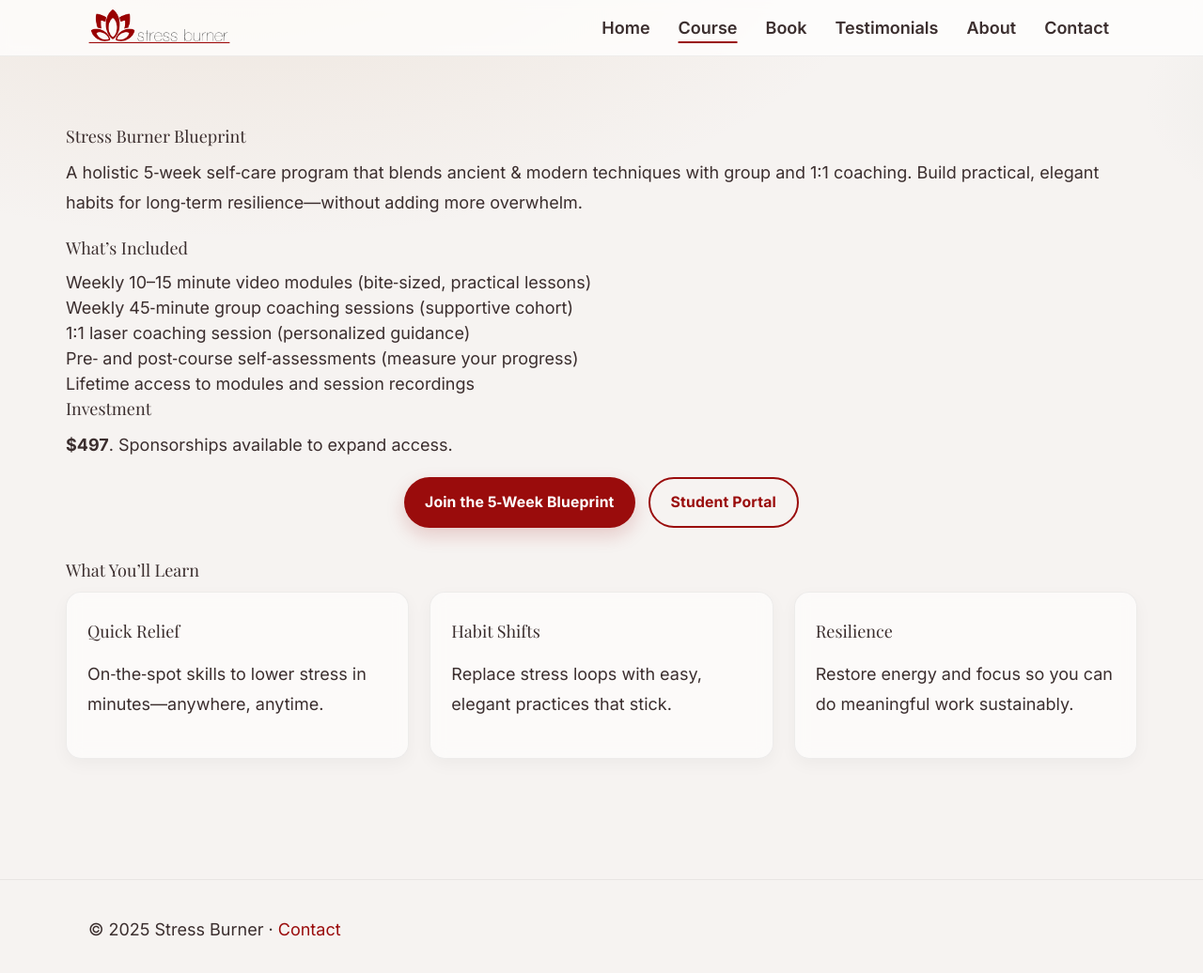
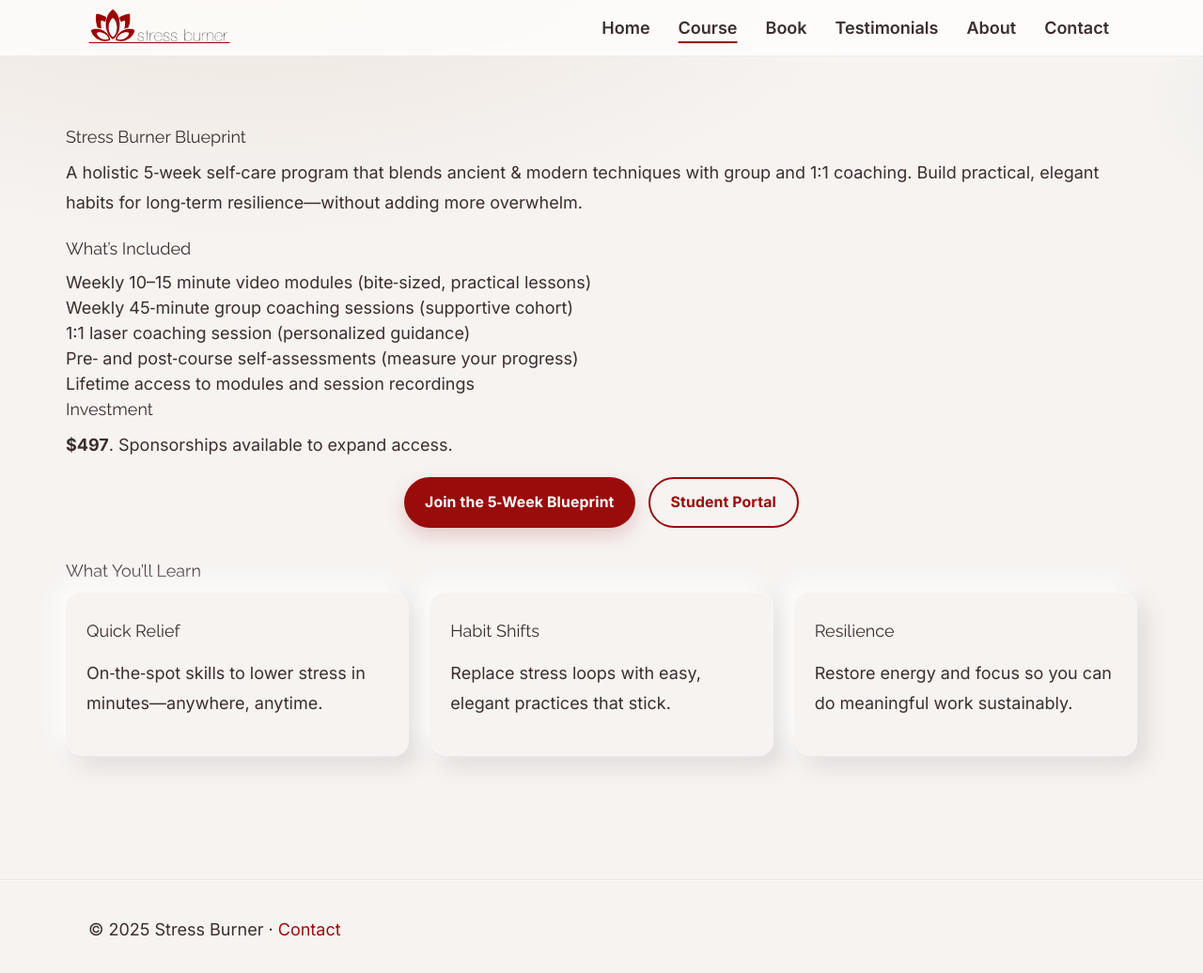
Before and after one commit to chriswakeley/test-blog, a Jekyll site: the page built from course.md, in a window 1280 px wide and 1052 px high. Shown: the top 1036 px of the window at 94% size. Built offline with Jekyll 4.4.1, drawn with Linux system fonts in a browser that asks for light colours.

Commit message:
style: update font family in header and subtitle for consistency refactor: remove secondary button from hero section

```diff
--- a/_layouts/default.html
+++ b/_layouts/default.html
@@ -6,7 +6,7 @@
   <title>{% if page.title %}{{ page.title }} · {% endif %}{{ site.title }}</title>
   <link rel="preconnect" href="https://fonts.googleapis.com">
   <link rel="preconnect" href="https://fonts.gstatic.com" crossorigin>
-  <link href="https://fonts.googleapis.com/css2?family=Playfair+Display:wght@400;600;700&family=Inter:wght@400;500;600;700&display=swap" rel="stylesheet">
+  <link href="https://fonts.googleapis.com/css2?family=Raleway:wght@400;600;700&family=Inter:wght@400;500;600;700&display=swap" rel="stylesheet">
   <link rel="stylesheet" href="{{ '/assets/css/tailwind.css' | relative_url }}">
   <link rel="stylesheet" href="{{ '/assets/css/main.css' | relative_url }}">
   {% seo %}
--- a/assets/css/main.css
+++ b/assets/css/main.css
@@ -10,7 +10,7 @@
 *{box-sizing:border-box}
 html,body{margin:0;padding:0;color:var(--sb-ink);font-family:Inter,system-ui,-apple-system,Segoe UI,Roboto,Ubuntu,"Helvetica Neue",Arial,sans-serif;font-size:18px;}
 html{min-height:100%;background:var(--sb-warm) !important}
-h1,h2,h3,h4{font-family:"Playfair Display", Georgia, serif;color:var(--sb-ink);margin:0 0 .5rem}
+h1,h2,h3,h4{font-family:"Raleway", Inter, system-ui, -apple-system, Segoe UI, Roboto, Ubuntu, "Helvetica Neue", Arial, sans-serif; color:var(--sb-ink); margin:0 0 .5rem}
 p{line-height:1.8;margin:.5rem 0 1rem}
 a{color:var(--sb-red);text-decoration:none}
 a:hover{text-decoration:underline}
@@ -43,6 +43,10 @@ main{flex:1}
 .page-home .sb-header{ --header-bg: 0; --header-blur: 0px; --header-border: 0 }
 .header-inner{display:flex;align-items:center;justify-content:space-between;gap:24px}
 .brand img{height:44px;width:auto;display:block;filter:drop-shadow(0 1px 0 rgba(255,255,255,.75))}
+/* Optional: subtle neumorphic header base on non-home pages */
+.sb-header:not(.page-home *){
+  box-shadow: inset 0 -1px 0 rgba(255,255,255,.55);
+}
 .nav{display:flex;gap:18px;flex-wrap:wrap}
 .nav-link{color:var(--sb-ink);font-weight:600;padding:16px 6px;text-decoration:none}
 .nav-link:hover,.nav-link.active{ text-decoration: underline; text-decoration-thickness: 2px; text-underline-offset: 8px; text-decoration-color: var(--sb-red); }
@@ -83,7 +87,7 @@ main{flex:1}
 .tag{color:var(--sb-gold);font-weight:700;letter-spacing:.14em;text-transform:uppercase}
 .hero h1{font-size:68px;letter-spacing:.01em;text-transform:uppercase;line-height:1.06;margin:.3rem 0 0.75rem;text-shadow:0 2px 12px rgba(0,0,0,.08)}
 .hero p{max-width:920px;font-size:1.1rem;opacity:.9}
-.hero .subtitle{font-family:"Playfair Display", Georgia, serif;color:#6a3e3e;font-style:italic;font-weight:600;letter-spacing:.02em;margin-top:.25rem;margin-bottom:.5rem;font-size:1.35rem}
+.hero .subtitle{font-family:Inter,system-ui,-apple-system,Segoe UI,Roboto,Ubuntu,"Helvetica Neue",Arial,sans-serif;color:#6a3e3e;font-style:italic;font-weight:600;letter-spacing:.02em;margin-top:.25rem;margin-bottom:.5rem;font-size:1.35rem}
 .cta-row{display:flex;gap:14px;flex-wrap:wrap;margin-top:22px;justify-content:center}
 .btn{display:inline-flex;align-items:center;justify-content:center;gap:8px;background:var(--sb-red);color:#fff;padding:12px 22px;border-radius:999px;font-weight:800;letter-spacing:.01em;box-shadow:0 8px 20px rgba(154,12,12,.18);transition: box-shadow .2s ease, background-color .15s ease;line-height:1;text-decoration:none;border:0;min-height:44px;outline:none}
 .btn:hover{box-shadow:0 10px 24px rgba(154,12,12,.22);background-color:#881010;text-decoration:none}
@@ -108,7 +112,7 @@ main{flex:1}
 .section-intro.has-accent::after{content:"";position:absolute;left:50%;transform:translateX(-50%);bottom:-14px;width:min(900px,90%);height:220px;background:url('../images/chaos-order.png') center/cover no-repeat;opacity:.08;pointer-events:none;z-index:-1}
 
 /* Editorial panel */
-.panel{display:grid;grid-template-columns:1.15fr 1fr;gap:28px;align-items:center;background:rgba(255,255,255,.55);backdrop-filter:saturate(140%) blur(6px);-webkit-backdrop-filter:saturate(140%) blur(6px);border:1px solid rgba(0,0,0,.06);border-radius:16px;padding:22px}
+.panel{display:grid;grid-template-columns:1.15fr 1fr;gap:28px;align-items:center;background:var(--sb-warm);border-radius:16px;padding:22px;box-shadow:-10px -10px 24px rgba(255,255,255,.85), 10px 10px 24px rgba(0,0,0,.10), inset 0 1px 0 rgba(255,255,255,.45), inset 0 -1px 0 rgba(0,0,0,.05)}
 .panel.image-right{grid-template-columns:1fr 1.15fr}
 .panel.image-right .panel-media{order:2}
 .panel-media img{display:block;width:100%;height:100%;max-height:440px;object-fit:cover;border-radius:12px;box-shadow:0 6px 16px rgba(0,0,0,.06)}
@@ -131,19 +135,21 @@ main{flex:1}
 /* Editorial feature list */
 .feature-list{display:grid;gap:18px}
 .feature-list .feature{display:grid;grid-template-columns:32px 1fr;gap:14px;align-items:start}
+/* Neumorphic feature tiles */
+.feature-list .feature, .features .feature{background:var(--sb-warm);border-radius:14px;padding:14px 16px;box-shadow:-8px -8px 18px rgba(255,255,255,.85), 8px 8px 18px rgba(0,0,0,.08)}
 .feature-list .feature .icon{width:28px;height:28px;grid-column:1;grid-row:1 / span 2;align-self:start}
 .feature-list .feature h3{margin:.1rem 0 .15rem;grid-column:2}
 .feature-list .feature p{margin:0;grid-column:2}
 .feature-list .feature .btn{grid-column:2}
 
 /* Legacy card (kept for testimonials or specific use) */
-.card{background:rgba(255,255,255,.6);backdrop-filter:saturate(150%) blur(8px);-webkit-backdrop-filter:saturate(150%) blur(8px);border:1px solid rgba(0,0,0,.06);border-radius:16px;padding:22px;box-shadow:0 6px 18px rgba(0,0,0,.04)}
+.card{background:var(--sb-warm);border-radius:16px;padding:22px;box-shadow:-10px -10px 24px rgba(255,255,255,.85), 10px 10px 24px rgba(0,0,0,.10), inset 0 1px 0 rgba(255,255,255,.45), inset 0 -1px 0 rgba(0,0,0,.05)}
 .card h3{margin:.35rem 0 .35rem}
 .card img{border-radius:12px;box-shadow:0 6px 16px rgba(0,0,0,.06)}
 .card .icon{width:28px;height:28px;margin-bottom:6px;display:block;opacity:.9}
 
 /* Footer */
-.sb-footer{background:transparent;border-top:1px solid rgba(0,0,0,.06);padding:28px 0;margin-top:56px}
+.sb-footer{background:transparent;border-top:1px solid rgba(0,0,0,.04);padding:28px 0;margin-top:56px;box-shadow: inset 0 1px 0 rgba(255,255,255,.65)}
 
 /* Responsive */
 /* Split layout to pair media with features */
```
Also changed, not shown: index.md (+0 -1 lines).
